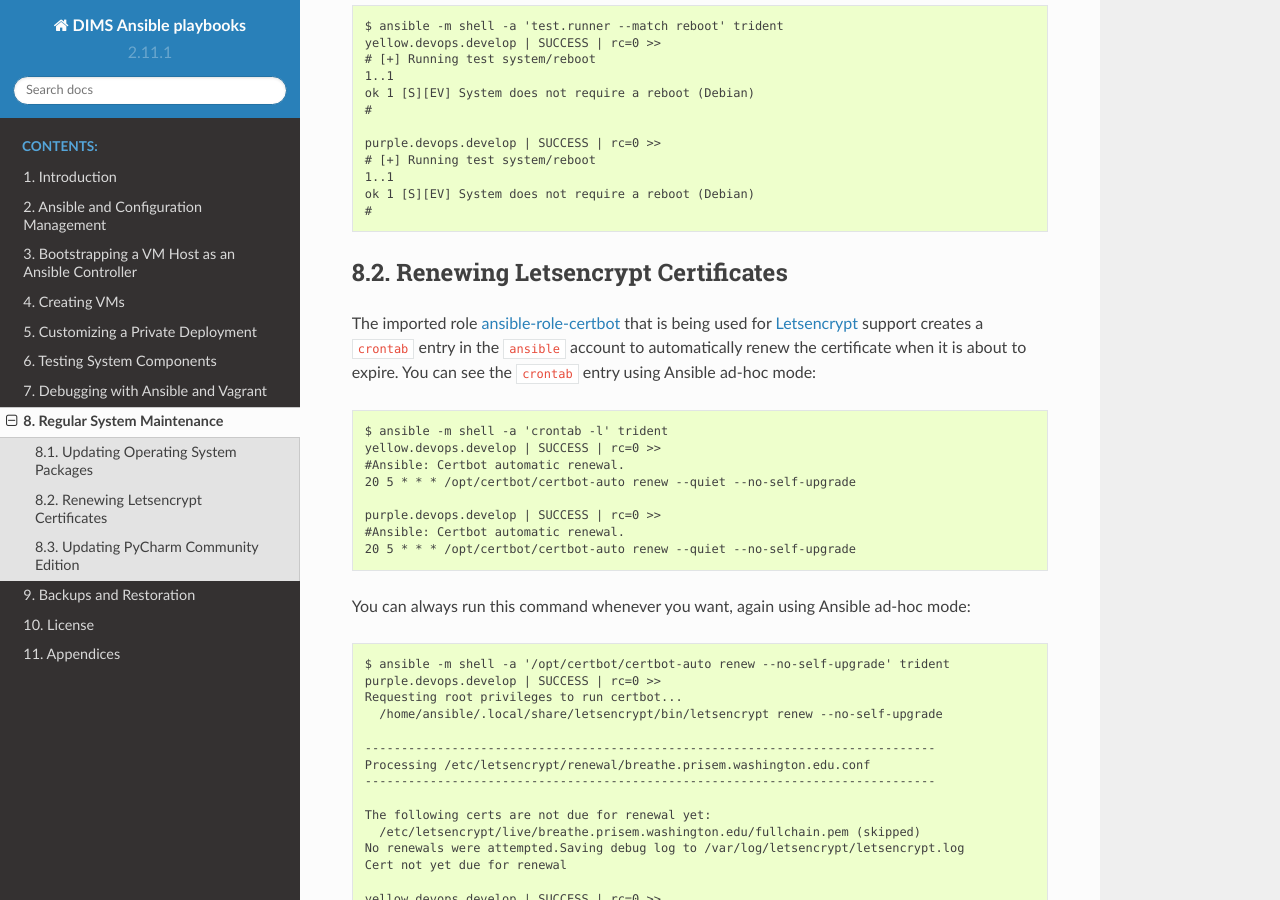
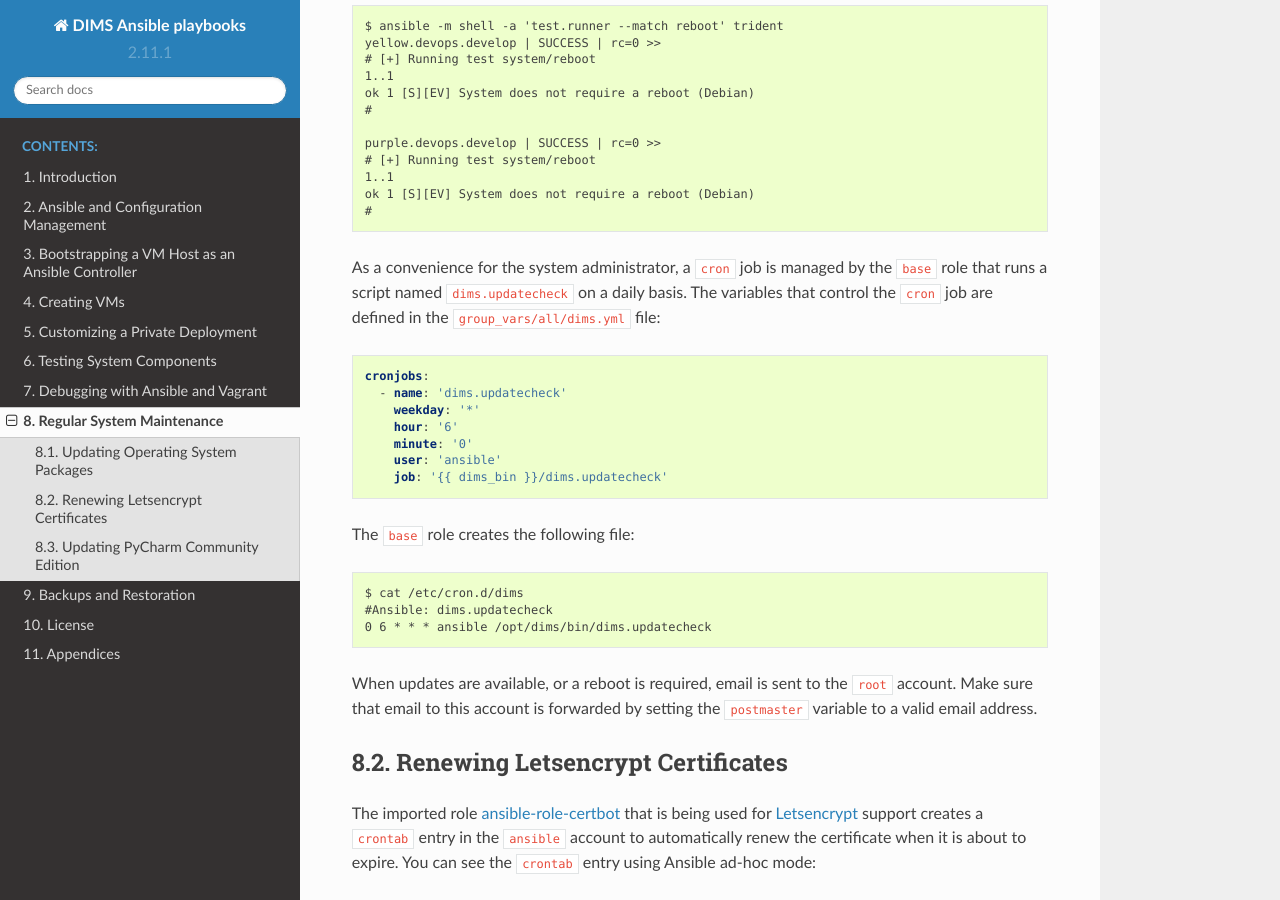
Before and after one commit to uw-dims/ansible-dims-playbooks, a Sphinx documentation site: the page built from docs/source/maintenance.rst, in a window 1280 px wide and 900 px high, scrolled down 3213 px. Built offline with Sphinx 7.4.7 and the Read the Docs theme 2.0.0, drawn with Linux system fonts in a browser that asks for light colours.

Commit message:
Add documentation of cron job to check updates/reboot

```diff
--- a/docs/source/maintenance.rst
+++ b/docs/source/maintenance.rst
@@ -203,6 +203,40 @@ hosts at once:
 
 ..
 
+As a convenience for the system administrator, a ``cron`` job
+is managed by the ``base`` role that runs a script named
+``dims.updatecheck`` on a daily basis.  The variables
+that control the ``cron`` job are defined in the
+``group_vars/all/dims.yml`` file:
+
+.. code-block:: yaml
+
+    cronjobs:
+      - name: 'dims.updatecheck'
+        weekday: '*'
+        hour: '6'
+        minute: '0'
+        user: 'ansible'
+        job: '{{ dims_bin }}/dims.updatecheck'
+
+..
+
+The ``base`` role creates the following file:
+
+.. code-block:: none
+
+    $ cat /etc/cron.d/dims
+    #Ansible: dims.updatecheck
+    0 6 * * * ansible /opt/dims/bin/dims.updatecheck
+
+..
+
+When updates are available, or a reboot is required, email is
+sent to the ``root`` account. Make sure that email to this
+account is forwarded by setting the ``postmaster`` variable
+to a valid email address.
+
+
 .. _renewing_letsencrypt_certs:
 
 Renewing Letsencrypt Certificates
```
